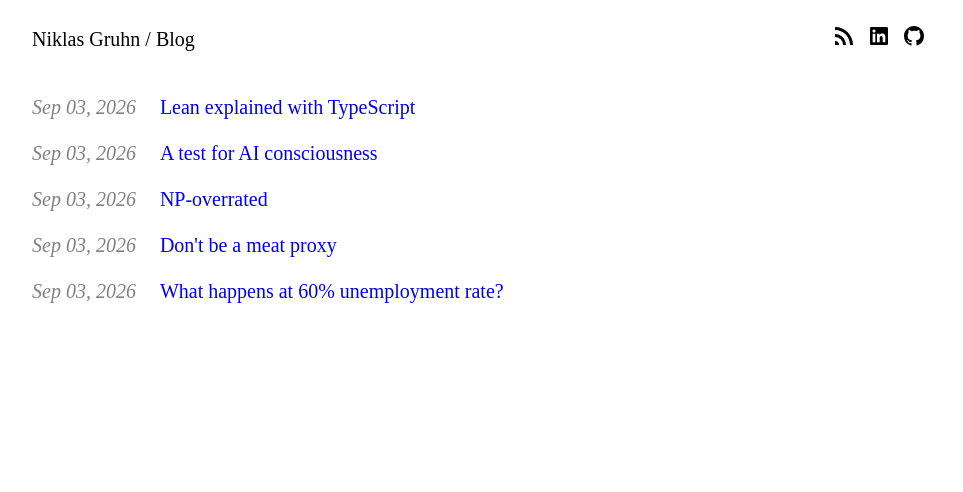
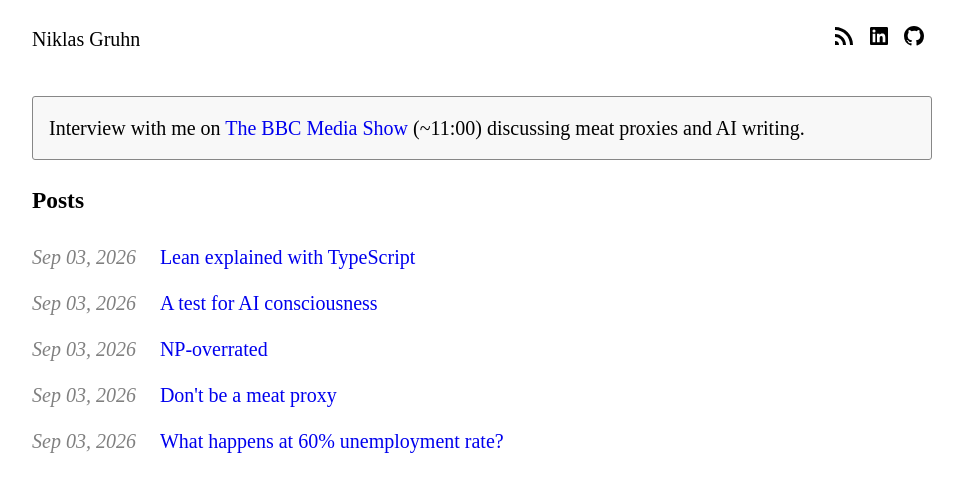
Before and after one commit to gruhn/gruhn.me, an Eleventy site: page src/index.njk in a window 1280 px wide. Shown: the whole page, without its empty margins (158-1121 px from the left). Built offline with nearby package versions, Linux system fonts and the light colour scheme; Eleventy itself is replaced by a stand-in of ours; files that its build step writes are made by us from their sources.

Commit message:
link bbc interview

```diff
--- a/eleventy.config.js
+++ b/eleventy.config.js
@@ -8,6 +8,10 @@ const readableDate = new Intl.DateTimeFormat("en-US", {
   year: "numeric",
   timeZone: "UTC",
 });
+
+export function formatReadableDate(date) {
+  return readableDate.format(typeof date === "string" ? new Date(date) : date);
+}
 
 export default function (eleventyConfig) {
   eleventyConfig.addPlugin(feedPlugin, {
@@ -30,7 +34,7 @@ export default function (eleventyConfig) {
   // Copied to the output root, so assets keep their current URLs (/style.css etc).
   eleventyConfig.addPassthroughCopy({ "src/static": "." });
 
-  eleventyConfig.addFilter("readableDate", (date) => readableDate.format(date));
+  eleventyConfig.addFilter("readableDate", formatReadableDate);
   eleventyConfig.addFilter("isoDate", (date) => date.toISOString().slice(0, 10));
 
   return {
--- a/src/_includes/base.njk
+++ b/src/_includes/base.njk
@@ -7,7 +7,7 @@
   <link rel="stylesheet" href="/style.css?version=6">
   <link href="/syntax-highlight.css" rel="stylesheet">
 
-  <title>{{ title }}</title>
+  <title>Niklas Gruhn - {{ title }}</title>
 {%- if description %}
   <meta name="description" content="{{ description }}">
 {%- endif %}
@@ -22,7 +22,7 @@
   <main>
     <header>
       <a href="/" class="author">
-        Niklas Gruhn / Blog
+        Niklas Gruhn
       </a>
 
       <div class="socials">
--- a/src/index.njk
+++ b/src/index.njk
@@ -1,9 +1,16 @@
 ---
 layout: base.njk
-title: Niklas Gruhn
+title: Blog
 permalink: /index.html
 ---
-    <article>
+
+    <div class="info-box">
+      Interview with me on <a href="https://www.bbc.com/audio/play/m0030xh4">The BBC Media Show</a> (~11:00)
+      discussing meat proxies and AI writing.
+    </div>
+
+    <h3>Posts</h3>
+
     <ul class="post-list">
 {%- for post in collections.post | reverse %}
       <li>
@@ -12,4 +19,3 @@ permalink: /index.html
       </li>
 {%- endfor %}
     </ul>
-    </article>
--- a/src/static/style.css
+++ b/src/static/style.css
@@ -105,3 +105,11 @@ figcaption {
   padding: 1em 0;
   margin-top: 2em;
 }
+
+.info-box {
+  background-color: #f8f8f8;
+  border-radius: 3px;
+  border: 1px solid #878787;
+  padding: 1rem;
+  margin-top: 1.5rem;
+}
```
Lines whose indentation alone changed are shown as unchanged.
